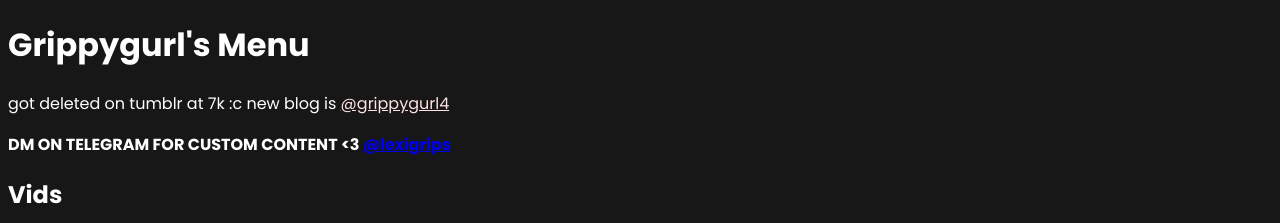
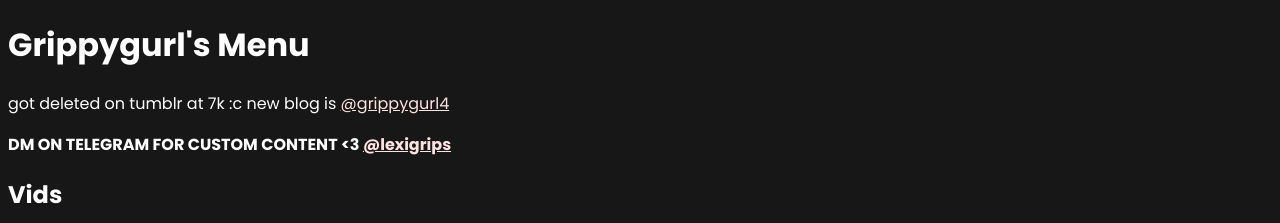
Before and after one commit to grippygurl/grippygurl.github.io, a plain HTML site: page index.html in a window 1280 px wide. Shown: the top 223 px of the page. Drawn offline with Linux system fonts and the light colour scheme.

Commit message:
Update index.html

```diff
--- a/index.html
+++ b/index.html
@@ -94,7 +94,7 @@ float: right;
     <h1>Grippygurl's Menu</h1>
     <p>got deleted on tumblr at 7k :c new blog is
       <a style="color:#ffe2e2;" href="https://www.tumblr.com/blog/grippygurl4">@grippygurl4</a></p>
-    <p><b>DM ON TELEGRAM FOR CUSTOM CONTENT <3 <a href="https://t.me/lexigrips">@lexigrips</a></b></p>
+    <p><b>DM ON TELEGRAM FOR CUSTOM CONTENT <3 <a style="color:#ffe2e2;" href="https://t.me/lexigrips">@lexigrips</a></b></p>
     <h2>Vids</h2>
     <p>custom vids 20€/min (contact me first!! <3)</p>
 <ul class="dotted-list">
```
